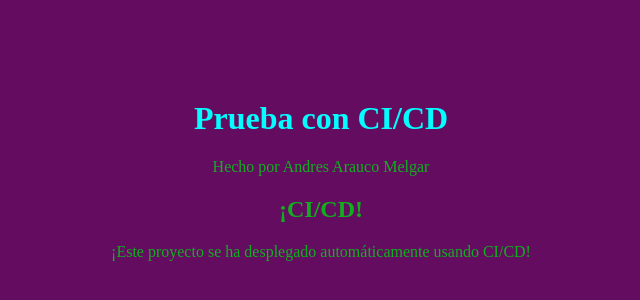
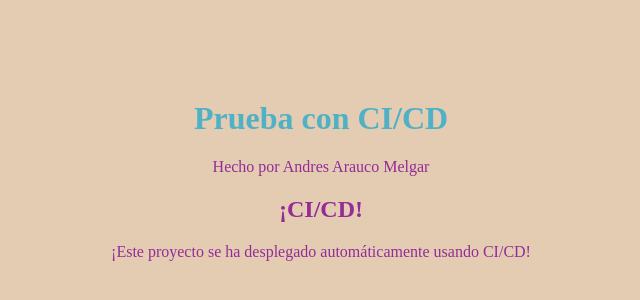
Before and after one commit to Andres-Arauco-Melgar/PF_CI_CD, a website: page index.html in a window 1280 px wide. Shown: the part 60-360 px from the top of the page, without its empty margins (319-959 px from the left). Drawn offline with Linux system fonts and the light colour scheme.

Commit message:
Prueba v3

```diff
--- a/index.html
+++ b/index.html
@@ -5,8 +5,8 @@
     <title>Mi Proyecto CI/CD</title>
     <style>
       body {
-        background-color: #640d60;
-        color: #10af1e;
+        background-color: #e4ccb3;
+        color: #942b97;
         font-family:
           times new roman,
           sans-serif;
@@ -14,7 +14,7 @@
         margin-top: 20vh;
       }
       h1 {
-        color: #00ffff;
+        color: #4fb1c5;
       }
     </style>
   </head>
```
